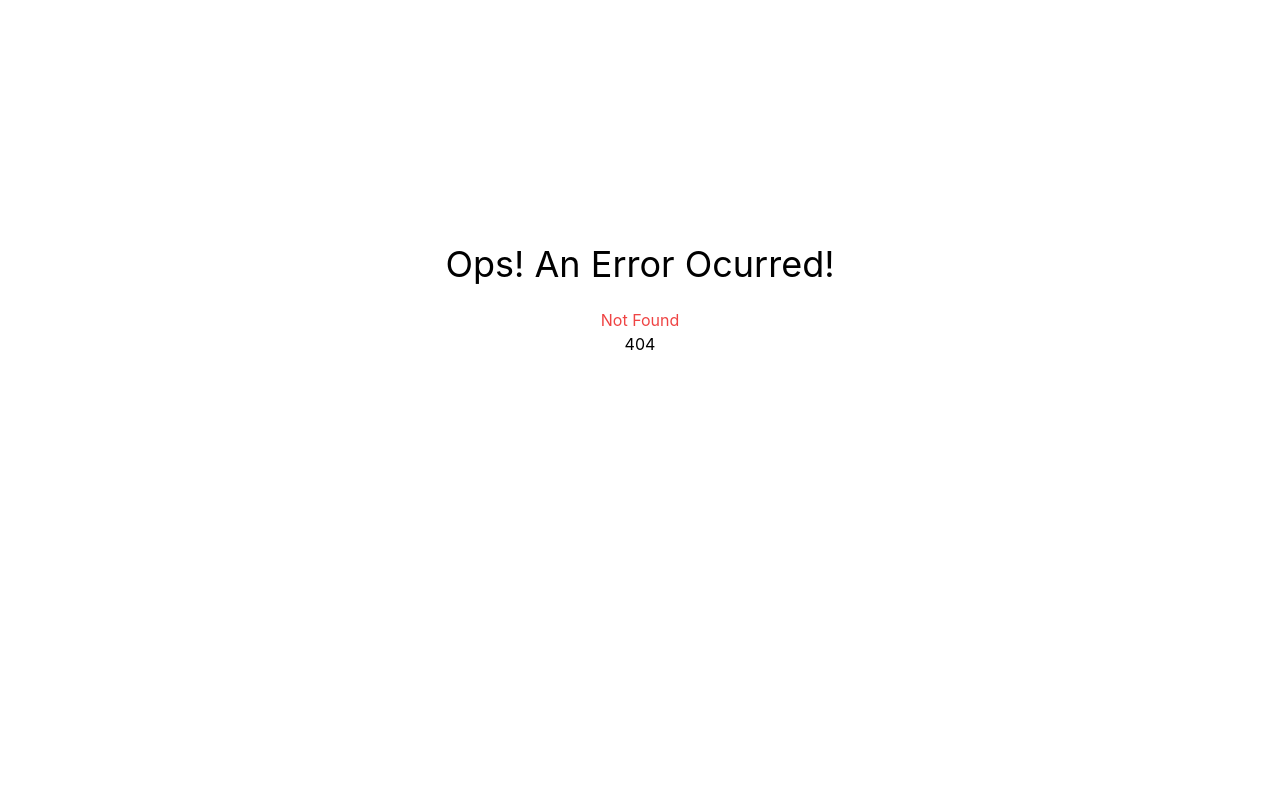
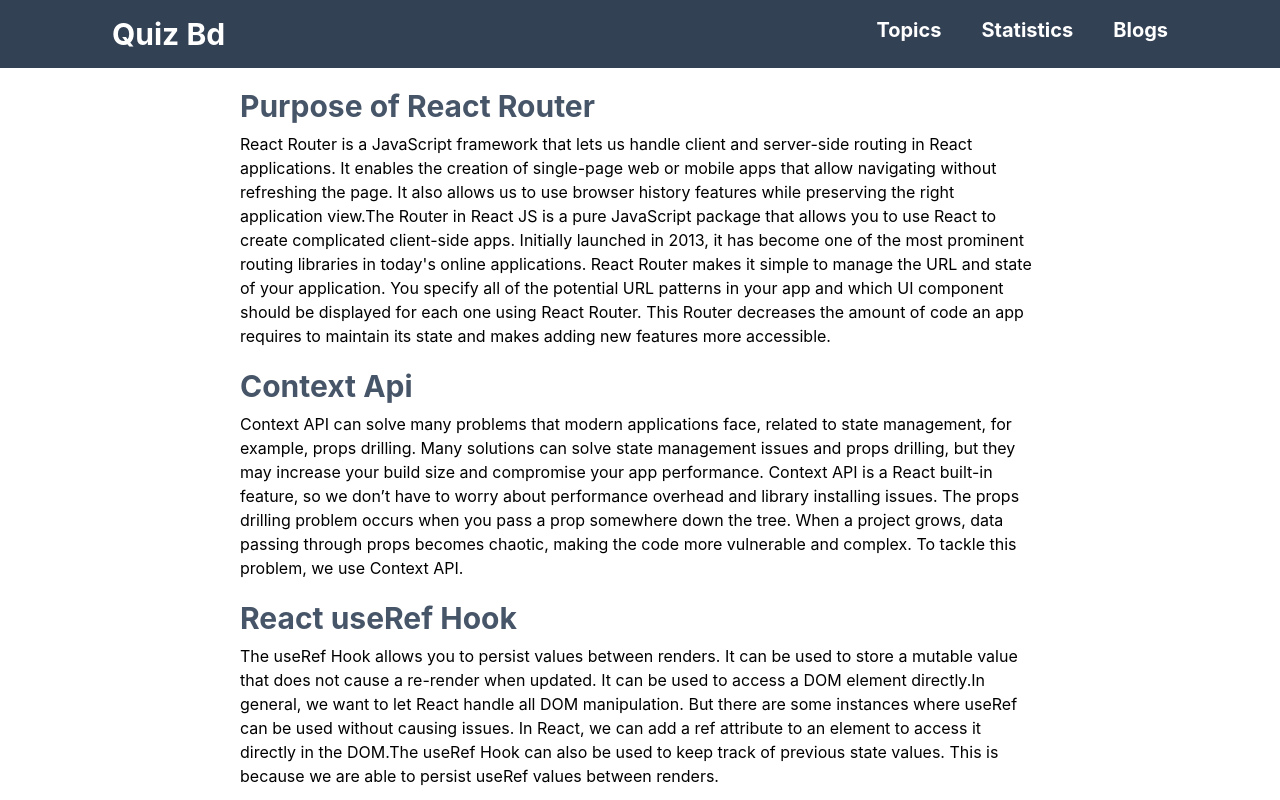
Before and after one commit to Nasirul-Islam-Chowdhury/quizbd, a React (Create React App) app: page /blog in a window 1280 px wide. Before the commit this address had no page. Built offline with nearby package versions, Linux system fonts and the light colour scheme.

Commit message:
blog added

```diff
--- /dev/null
+++ b/src/components/blog/Blog.js
@@ -0,0 +1,34 @@
+import React from 'react';
+
+const Blog = () => {
+    return (
+        <div className='lg:px-60 px-5'>
+            <div>
+                <h1 className='text-3xl mt-5 mb-2 text-slate-600 font-bold'>Purpose of React Router</h1>
+                <p>React Router is a JavaScript framework that lets us handle client and server-side routing in React applications. It enables the creation of single-page web or mobile apps that allow navigating without refreshing the page. It also allows us to use browser history features while preserving the right application view.The Router in React JS is a pure JavaScript package that allows you to use React to create complicated client-side apps. Initially launched in 2013, it has become one of the most prominent routing libraries in today's online applications. React Router makes it simple to manage the URL and state of your application. You specify all of the potential URL patterns in your app and which UI component should be displayed for each one using React Router. This Router decreases the amount of code an app requires to maintain its state and makes adding new features more accessible.</p>
+            </div>
+            <div>
+                <h1 className='text-3xl mt-5 mb-2 text-slate-600 font-bold'>Context Api</h1>
+                <p>Context API can solve many problems that modern applications face, related to state management, for example, props drilling. Many solutions can solve state management issues and props drilling, but they may increase your build size and compromise your app performance. Context API is a React built-in feature, so we don’t have to worry about performance overhead and library installing issues.
+
+                    The props drilling problem occurs when you pass a prop somewhere down the tree. When a project grows, data passing through props becomes chaotic, making the code more vulnerable and complex. To tackle this problem, we use Context API. </p>
+            </div>
+            <div>
+                <h1 className='text-3xl mt-5 mb-2 text-slate-600 font-bold'>React useRef Hook</h1>
+                <p>The useRef Hook allows you to persist values between renders.
+
+It can be used to store a mutable value that does not cause a re-render when updated.
+
+It can be used to access a DOM element directly.In general, we want to let React handle all DOM manipulation.
+
+But there are some instances where useRef can be used without causing issues.
+
+In React, we can add a ref attribute to an element to access it directly in the DOM.The useRef Hook can also be used to keep track of previous state values.
+
+This is because we are able to persist useRef values between renders.</p>
+            </div>
+        </div>
+    );
+};
+
+export default Blog;
--- a/src/components/navBar/NavBar.js
+++ b/src/components/navBar/NavBar.js
@@ -15,7 +15,7 @@ const NavBar = () => {
                     <hr className='md:hidden mb-3'/>
                     <Link to={'/statistics'}>Statistics</Link>
                     <hr className='md:hidden mb-3'/>
-                    <Link to={'/blogs'}>Blogs</Link>
+                    <Link to={'/blog'}>Blogs</Link>
                 </ul>
             </div>
             <div onClick={()=>setOpen(!open)} className="h-6 w-6 md:hidden ">
--- a/src/components/routes/Routes.js
+++ b/src/components/routes/Routes.js
@@ -1,4 +1,5 @@
 import { createBrowserRouter} from 'react-router-dom';
+import Blog from '../blog/Blog';
 import ErrorPage from '../errorPage/ErrorPage';
 import QuizDetails from '../quizDetails/QuizDetails';
 import Quizes from '../quizes/Quizes';
@@ -32,6 +33,9 @@ export const router = createBrowserRouter([
                 path: 'statistics',
                 element: <Statistics></Statistics>,
                 loader: ()=>fetch("https://openapi.programming-hero.com/api/quiz")
+            },{
+                path:"blog",
+                element:<Blog></Blog>
             }
         ]
     }
```
